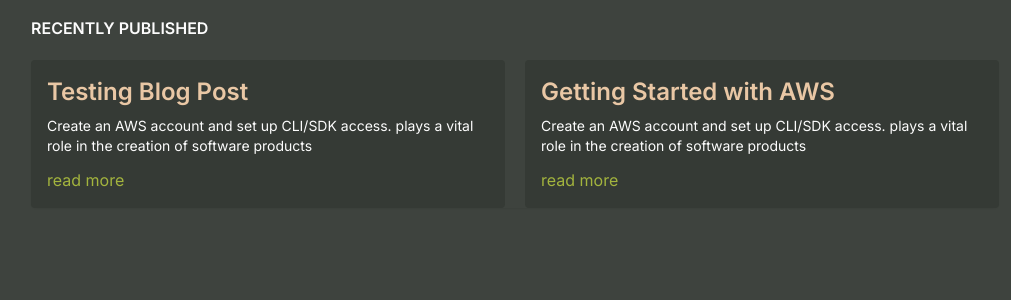
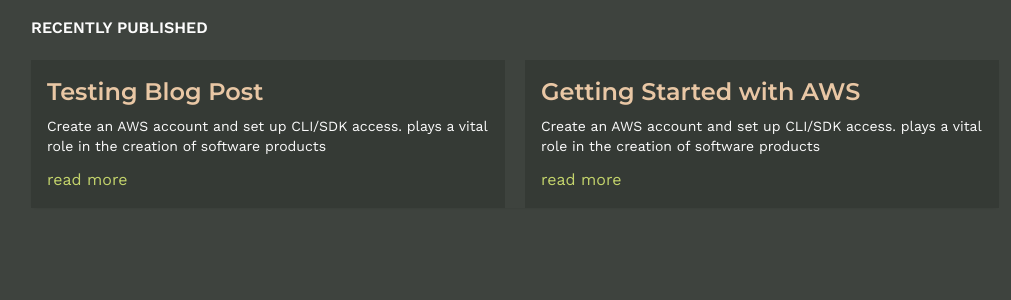
Before and after one commit to FesoQue/uncaught-md-blog, a Next.js app: page / in a window 1280 px wide. Shown: the top 300 px of the page, without its empty margins (125-1136 px from the left). Built offline with nearby package versions, Linux system fonts and the light colour scheme.

Commit message:
feat: iterating styles & layout

```diff
--- a/app/globals.css
+++ b/app/globals.css
@@ -14,3 +14,9 @@
 body {
   background: #3e433e;
 }
+.post-card {
+  transition: all 400ms ease-in-out;
+}
+.post-card:hover h2 {
+  text-decoration: underline;
+}
--- a/app/layout.tsx
+++ b/app/layout.tsx
@@ -1,8 +1,8 @@
 import "./globals.css";
 import { siteConfig } from "@/config/site";
-import { Inter } from "next/font/google";
+import { Work_Sans } from "next/font/google";
 
-const inter = Inter({ subsets: ["latin"] });
+const work_sans = Work_Sans({ subsets: ["latin"] });
 
 export const metadata = {
   title: `${siteConfig.name}`,
@@ -31,7 +31,7 @@
 }) {
   return (
     <html lang="en">
-      <body className={inter.className}>{children}</body>
+      <body className={work_sans.className}>{children}</body>
     </html>
   );
 }
--- a/app/page.tsx
+++ b/app/page.tsx
@@ -1,6 +1,7 @@
 import Link from "next/link";
 import React from "react";
 import getPostMetadata from "@/lib/getposts";
+import { montserrat } from "@/utils";
 
 const Home = () => {
   return (
@@ -14,15 +15,18 @@
         <div className="rounded-md shadow-sm space-y-4 lg:grid lg:grid-cols-2 lg:space-y-0 lg:gap-5">
           {getPostMetadata().map((post, i) => {
             return (
-              <div key={i} className="bg-[#353a35] p-4 rounded">
-                {/* <p className="text-sm text-slate-400">{post.date}</p> */}
-
-                <Link href={`/posts/${post.slug}`} className="">
-                  <h2 className="hover:underline text-2xl text-[#E9C7A5] mb-2 font-semibold">
+              <div key={i} className="bg-[#353a35] ">
+                <Link
+                  href={`/posts/${post.slug}`}
+                  className="post-card p-4 rounded block"
+                >
+                  <h2
+                    className={`${montserrat.variable} font-montserrat text-2xl text-[#E9C7A5] mb-2 font-semibold`}
+                  >
                     {post.title}
                   </h2>
                   <p className="text-[#fcfcfc] text-sm mb-3">{post.subtitle}</p>
-                  <button className="text-[#A3B43E]">read more</button>
+                  <button className="text-[#C4D46C]">read more</button>
                 </Link>
               </div>
             );
--- a/package.json
+++ b/package.json
@@ -9,6 +9,7 @@
     "lint": "next lint"
   },
   "dependencies": {
+    "@heroicons/react": "^2.0.17",
     "@types/node": "18.16.3",
     "@types/react": "18.2.0",
     "@types/react-dom": "18.2.1",
--- a/tailwind.config.js
+++ b/tailwind.config.js
@@ -7,6 +7,9 @@
   ],
   theme: {
     extend: {
+      fontFamily: {
+        montserrat: ["var(--font-montserrat)"],
+      },
       backgroundImage: {
         "gradient-radial": "radial-gradient(var(--tw-gradient-stops))",
         "gradient-conic":
--- /dev/null
+++ b/utils/index.tsx
@@ -0,0 +1,7 @@
+import { Montserrat } from "next/font/google";
+
+export const montserrat = Montserrat({
+  subsets: ["latin"],
+  weight: ["400", "500", "600", "700", "800"],
+  variable: "--font-montserrat",
+});
```
Also changed, not shown: 1 other file (tests, documents, lock files or other folders).
